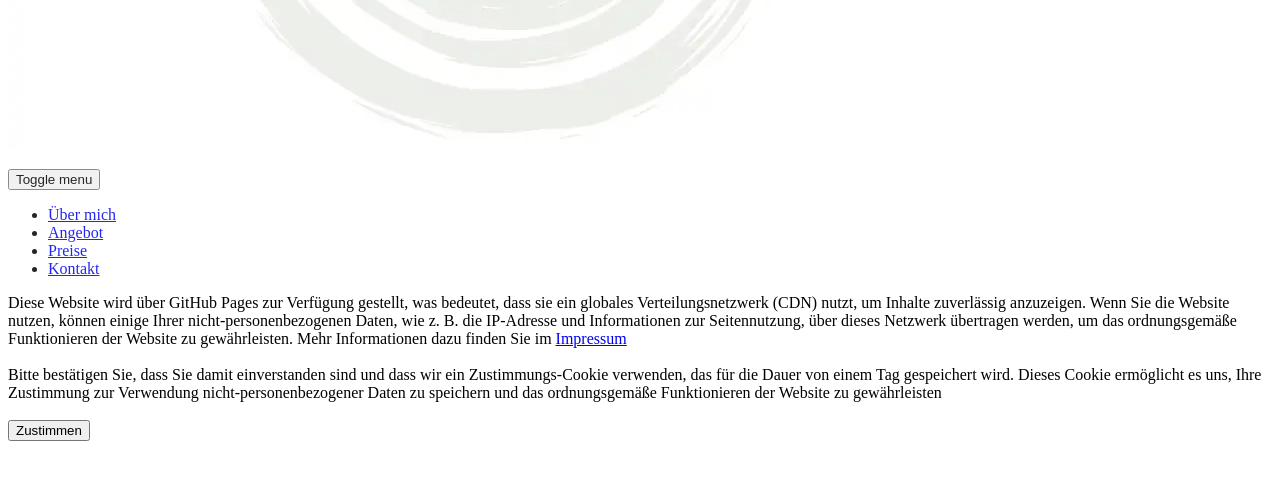
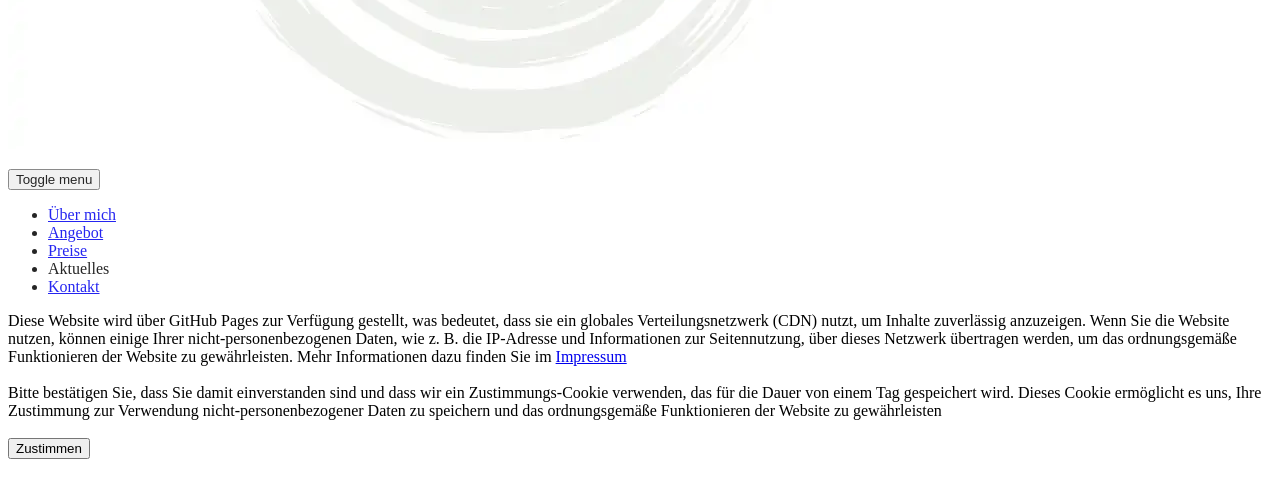
Before and after one commit to perstarke-webdev/inbewegung.net-site, a Jekyll site: the page built from _pages/05_kontakt.html, in a window 1280 px wide and 900 px high, scrolled down 590 px. Shown: the top 498 px of the window. Built offline with Jekyll 4.4.1, drawn with Linux system fonts in a browser that asks for light colours; cached includes are drawn as plain includes; some web fonts are replaced.

Commit message:
Update navigation.yml

```diff
--- a/_data/navigation.yml
+++ b/_data/navigation.yml
@@ -12,6 +12,9 @@ main:
     url: /preise
     id: preise
     blank: false
+  - title: "Aktuelles"
+    url: /#aktuelles
+    blank: false
   - title: "Kontakt"
     url: /kontakt
     id: kontakt
```
